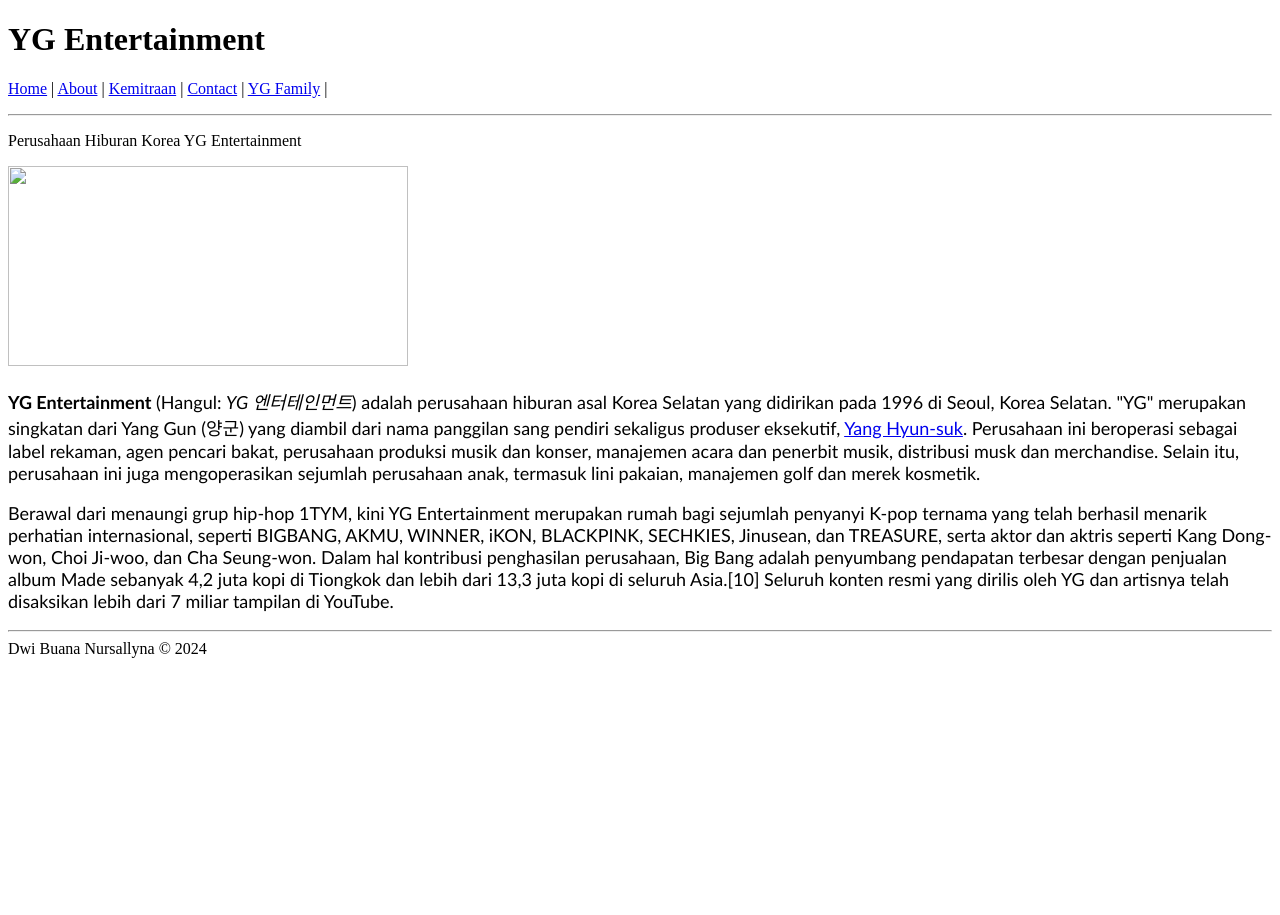
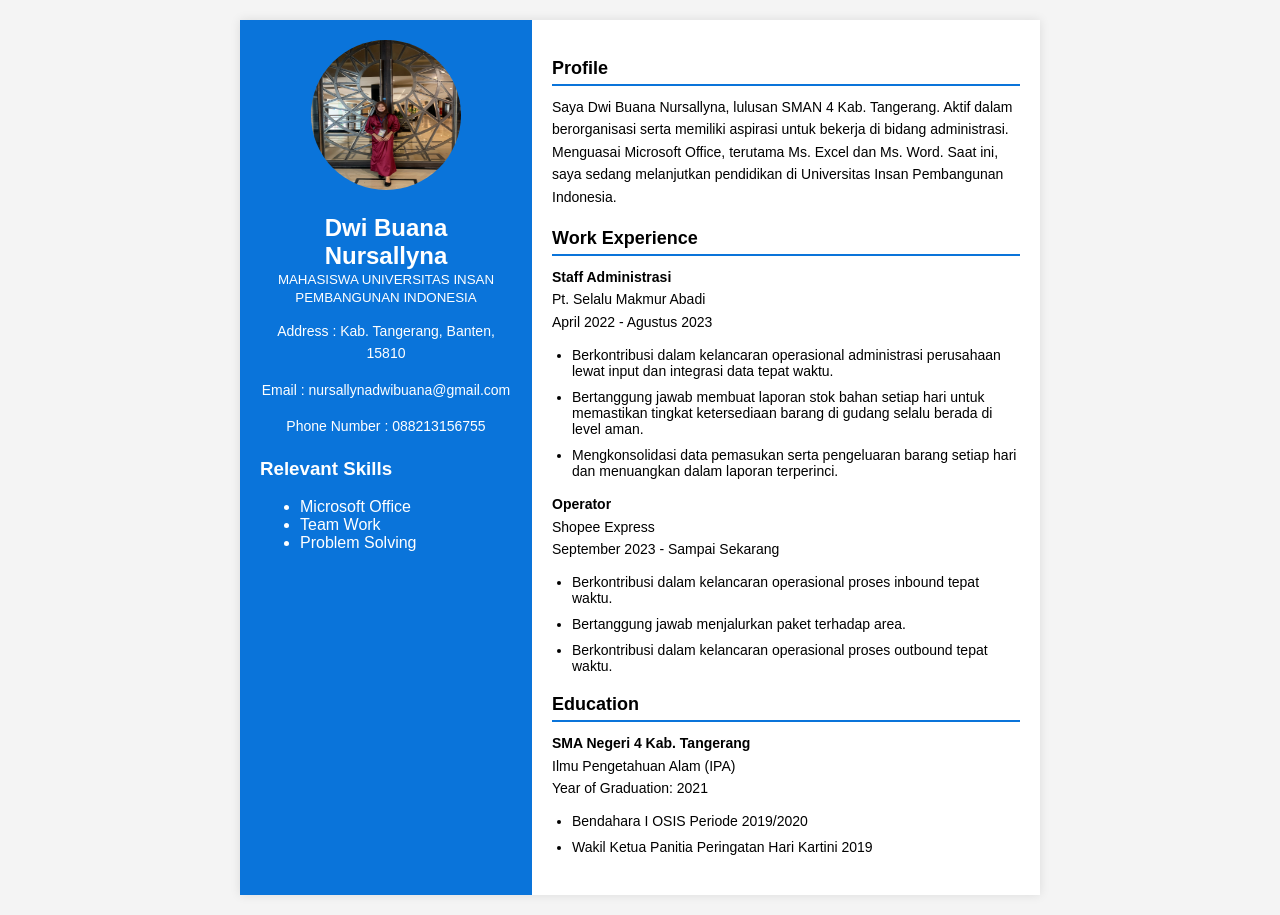
Before and after one commit to dwibnrsl/dwibnrsl.github.io, a plain HTML site: page index.html in a window 1280 px wide. Before the commit the page ends 800 px from the top, so only its background shows below. Drawn offline with Linux system fonts and the light colour scheme.

Commit message:
Add files via upload

```diff
--- a/index.html
+++ b/index.html
@@ -1,25 +1,58 @@
 <!DOCTYPE html>
-<html lang="en">
-    <head>
-        <title>Perusahaan YG Entertainment</title>
-    </head>
-    <body>
-        <h1>YG Entertainment</h1>
-            <p>
-                <a href="home.html" >Home</a> |
-                <a href="about.html" >About</a> |
-                <a href="kemitraan.html" >Kemitraan</a> |
-                <a href="contact.html" >Contact</a> |
-                <a href="yg family.html" >YG Family</a> |
-            </p>
-            <hr>
-            <p>Perusahaan Hiburan Korea YG Entertainment</p>
-            <p>
-                <img src="YG_Entertainment_Logo.png" height="200" width="400" />
-            </p>
-            <p style="font-size: large;font-family: calibri; text-align: left;"><b>YG Entertainment</b> (Hangul: <i>YG 엔터테인먼트</i>) adalah perusahaan hiburan asal Korea Selatan yang didirikan pada 1996 di Seoul, Korea Selatan. "YG" merupakan singkatan dari Yang Gun (양군) yang diambil dari nama panggilan sang pendiri sekaligus produser eksekutif, <a href="https://id.wikipedia.org/wiki/Yang_Hyun-suk"> Yang Hyun-suk</a>. Perusahaan ini beroperasi sebagai label rekaman, agen pencari bakat, perusahaan produksi musik dan konser, manajemen acara dan penerbit musik, distribusi musk dan merchandise. Selain itu, perusahaan ini juga mengoperasikan sejumlah perusahaan anak, termasuk lini pakaian, manajemen golf dan merek kosmetik.</p>
-            <p style="font-size: large;font-family: calibri; text-align: left;">Berawal dari menaungi grup hip-hop 1TYM, kini YG Entertainment merupakan rumah bagi sejumlah penyanyi K-pop ternama yang telah berhasil menarik perhatian internasional, seperti BIGBANG, AKMU, WINNER, iKON, BLACKPINK, SECHKIES, Jinusean, dan TREASURE, serta aktor dan aktris seperti Kang Dong-won, Choi Ji-woo, dan Cha Seung-won. Dalam hal kontribusi penghasilan perusahaan, Big Bang adalah penyumbang pendapatan terbesar dengan penjualan album Made sebanyak 4,2 juta kopi di Tiongkok dan lebih dari 13,3 juta kopi di seluruh Asia.[10] Seluruh konten resmi yang dirilis oleh YG dan artisnya telah disaksikan lebih dari 7 miliar tampilan di YouTube.</p>
-<hr>
-<div>Dwi Buana Nursallyna &copy; 2024</div>
-        </body>
+<html lang="id">
+<head>
+    <meta charset="UTF-8">
+    <meta name="viewport" content="width=device-width, initial-scale=1.0">
+    <title>CV Dwi Buana Nursallyna</title>
+    <link rel="stylesheet" href="style.css">
+</head>
+<body>
+    <div class="container">
+        <div class="left">
+            <img src="foto cv.jpeg" alt="Dwi Buana Nursallyna">
+            <h2>Dwi Buana Nursallyna</h2>
+            <small class="text-muted">MAHASISWA UNIVERSITAS INSAN PEMBANGUNAN INDONESIA</small>
+            <p>Address : Kab. Tangerang, Banten, 15810</p>
+            <p>Email : nursallynadwibuana@gmail.com</p>
+            <p>Phone Number : 088213156755</p>
+            <div class="skills">
+                <h3>Relevant Skills</h3>
+                <ul>
+                    <li>Microsoft Office</li>
+                    <li>Team Work</li>
+                    <li>Problem Solving</li>
+                </ul>
+            </div>
+        </div>
+        <div class="right">
+            <div class="section">
+                <h3>Profile</h3>
+                <p>Saya Dwi Buana Nursallyna, lulusan SMAN 4 Kab. Tangerang. Aktif dalam berorganisasi serta memiliki aspirasi untuk bekerja di bidang administrasi. Menguasai Microsoft Office, terutama Ms. Excel dan Ms. Word. Saat ini, saya sedang melanjutkan pendidikan di Universitas Insan Pembangunan Indonesia.</p>
+            </div>
+            <div class="section">
+                <h3>Work Experience</h3>
+                <p><strong>Staff Administrasi</strong><br>Pt. Selalu Makmur Abadi<br>April 2022 - Agustus 2023</p>
+                <ul>
+                    <li>Berkontribusi dalam kelancaran operasional administrasi perusahaan lewat input dan integrasi data tepat waktu.</li>
+                    <li>Bertanggung jawab membuat laporan stok bahan setiap hari untuk memastikan tingkat ketersediaan barang di gudang selalu berada di level aman.</li>
+                    <li>Mengkonsolidasi data pemasukan serta pengeluaran barang setiap hari dan menuangkan dalam laporan terperinci.</li>
+                </ul>
+                <p><strong>Operator</strong><br>Shopee Express<br>September 2023 - Sampai Sekarang</p>
+                <ul>
+                    <li>Berkontribusi dalam kelancaran operasional proses inbound tepat waktu.</li>
+                    <li>Bertanggung jawab menjalurkan paket terhadap area.</li>
+                    <li>Berkontribusi dalam kelancaran operasional proses outbound tepat waktu.</li>
+                </ul>
+            </div>
+            <div class="section">
+                <h3>Education</h3>
+                <p><strong>SMA Negeri 4 Kab. Tangerang</strong><br>Ilmu Pengetahuan Alam (IPA)<br>Year of Graduation: 2021</p>
+                <ul>
+                    <li>Bendahara I OSIS Periode 2019/2020</li>
+                    <li>Wakil Ketua Panitia Peringatan Hari Kartini 2019</li>
+                </ul>
+            </div>
+        </div>
+    </div>
+</body>
 </html>
--- /dev/null
+++ b/style.css
@@ -0,0 +1,82 @@
+body {
+    font-family: Arial, sans-serif;
+    margin: 0;
+    padding: 0;
+    display: flex;
+    justify-content: center;
+    background-color: #f4f4f4;
+}
+
+.container {
+    width: 800px;
+    background-color: #ffffff;
+    margin: 20px;
+    box-shadow: 0 0 10px rgba(0,0,0,0.1);
+    display: flex;
+}
+
+.left {
+    width: 35%;
+    background-color: #0a74da;
+    color: #ffffff;
+    padding: 20px;
+    text-align: center;
+}
+
+.left img {
+    width: 150px;
+    height: 150px;
+    border-radius: 50%;
+    margin-bottom: 20px;
+}
+
+.left h2 {
+    margin: 0;
+    font-size: 24px;
+}
+
+.left p {
+    font-size: 14px;
+    line-height: 1.6;
+}
+
+.left .contact {
+    margin-top: 20px;
+    font-size: 14px;
+}
+
+.left .skills {
+    margin-top: 20px;
+    text-align: left;
+}
+
+.right {
+    width: 65%;
+    padding: 20px;
+}
+
+.section {
+    margin-bottom: 20px;
+}
+
+.section h3 {
+    border-bottom: 2px solid #0a74da;
+    padding-bottom: 5px;
+    margin-bottom: 10px;
+    font-size: 18px;
+}
+
+.section p {
+    margin: 0;
+    font-size: 14px;
+    line-height: 1.6;
+}
+
+.section ul {
+    padding-left: 20px;
+    font-size: 14px;
+}
+
+.section ul li {
+    margin-bottom: 10px;
+}
```
Also changed, not shown: foto cv.jpeg (added).
